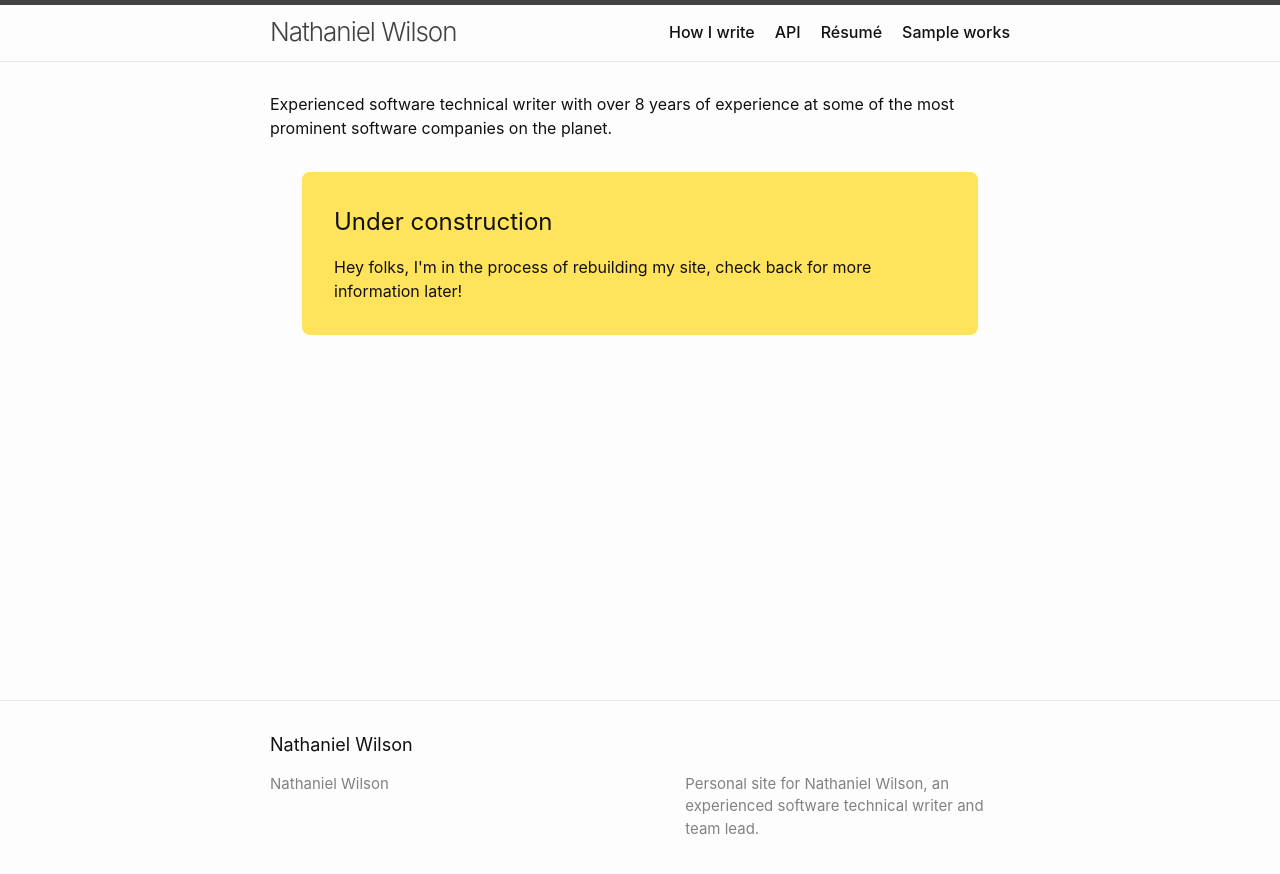
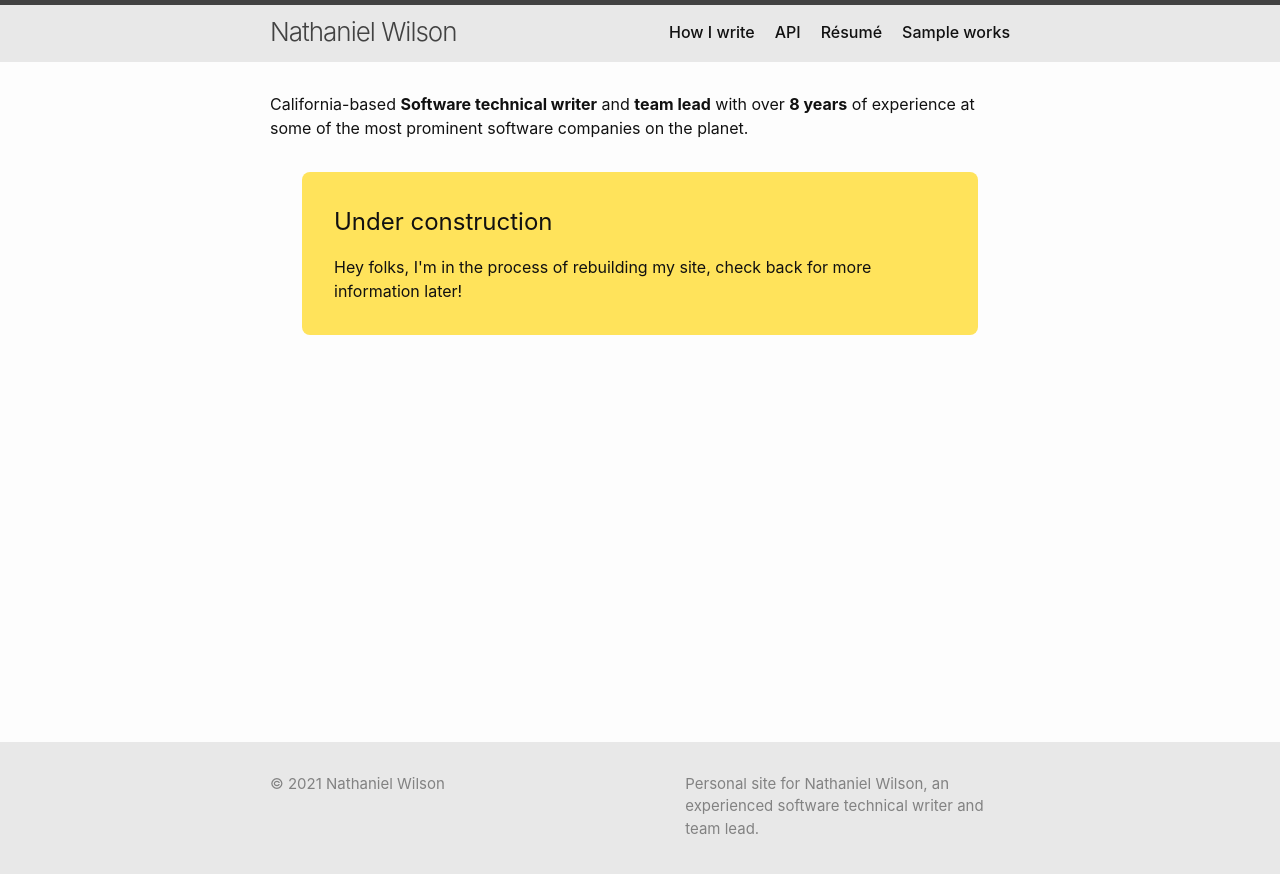
Before and after one commit to nwilson512/nwilson512.github.io, a Jekyll site: the page built from index.md, in a window 1280 px wide. Shown: the top 874 px of the page. Built offline with Jekyll 4.4.1, drawn with Linux system fonts in a browser that asks for light colours.

Commit message:
add a modicum of stylistic flare

```diff
--- a/_includes/footer.html
+++ b/_includes/footer.html
@@ -3,7 +3,7 @@
 
   <div class="wrapper">
 
-    <h2 class="footer-heading">{{ site.title | escape }}</h2>
+    <!-- <h2 class="footer-heading">{{ site.title | escape }}</h2> -->
 
     <div class="footer-col-wrapper">
       <div class="footer-col footer-col-1">
@@ -12,7 +12,7 @@
             {%- if site.author -%}
               {{ site.author | escape }}
             {%- else -%}
-              {{ site.title | escape }}
+            © 2021 {{ site.title | escape }}
             {%- endif -%}
             </li>
             {%- if site.email -%}
--- a/_sass/old.scss
+++ b/_sass/old.scss
@@ -228,3 +228,11 @@ img {
     margin-left: unset;
   }
 }
+
+.site-header {
+  background-color: #e8e8e8;
+}
+
+.site-footer {
+  background-color: #e8e8e8;
+}
--- a/index.md
+++ b/index.md
@@ -5,7 +5,7 @@
 layout: home
 ---
 
-Experienced software technical writer with over 8 years of experience at some of the most prominent software companies on the planet.
+California-based **Software technical writer** and **team lead** with over **8 years** of experience at some of the most prominent software companies on the planet.
 
 
 <div class="note">
```
